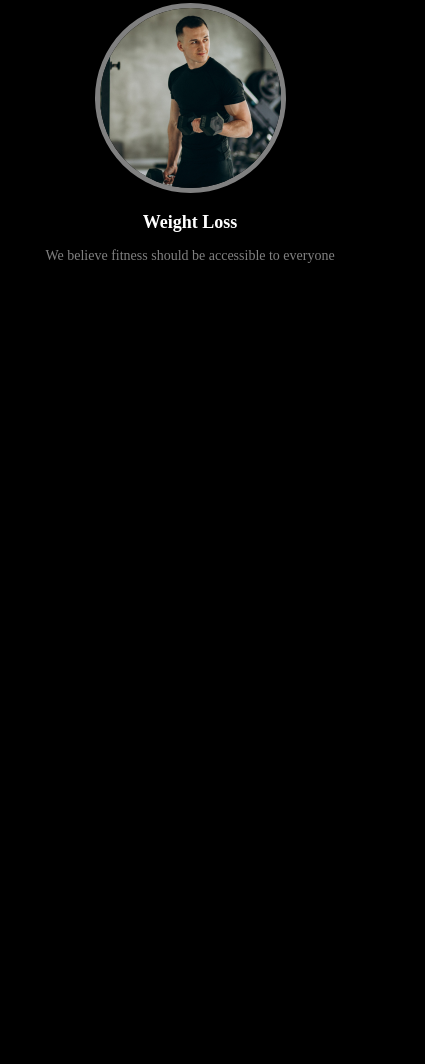
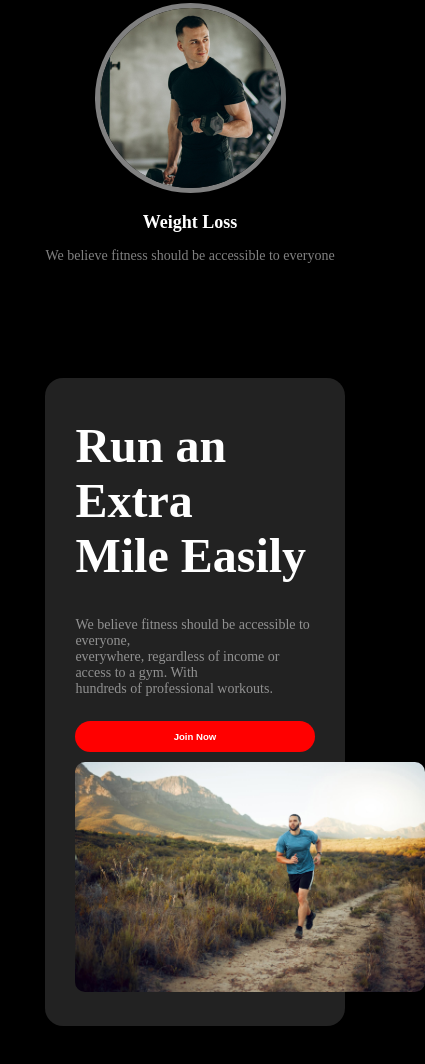
Before and after one commit to UdoyM-1803/Assignment-02, a plain HTML site: page index.html in a window 390 px wide. Shown: the part 2694-3758 px from the top of the page, 425 px wide, since content can reach past the window. Before the commit the page ends 3072 px from the top, so only its background shows below. Drawn offline with Linux system fonts and the light colour scheme.

Commit message:
Runs section added and make it responsive

```diff
--- a/index.html
+++ b/index.html
@@ -54,30 +54,41 @@
         <section class="first-sec display-flex">
             <div class="habit-section">
                 <h1 class="section-title">Change Your Habits</h1>
-                <p class="habit-content">We believe fitness should be accessible to everyone, everywhere, regardless of
+                <p class="normal-font">We believe fitness should be accessible to everyone, everywhere, regardless of
                     income or access to a gym.</p>
             </div>
             <div class="habit-item display-flex">
                 <div class="habits">
                     <img src="images/image 3.png" alt="">
                     <h1>Movement</h1>
-                    <p>We believe fitness should be accessible to everyone</p>
+                    <p class="normal-font">We believe fitness should be accessible to everyone</p>
                 </div>
                 <div class="habits">
                     <img src="images/image 2.png" alt="">
                     <h1>Time</h1>
-                    <p>We believe fitness should be accessible to everyone</p>
+                    <p class="normal-font">We believe fitness should be accessible to everyone</p>
                 </div>
                 <div class="habits">
                     <img src="images/image 4.png" alt="">
                     <h1>Practice</h1>
-                    <p>We believe fitness should be accessible to everyone</p>
+                    <p class="normal-font">We believe fitness should be accessible to everyone</p>
                 </div>
                 <div class="habits">
                     <img src="images/image 5.png" alt="">
                     <h1>Weight Loss</h1>
-                    <p>We believe fitness should be accessible to everyone</p>
+                    <p class="normal-font">We believe fitness should be accessible to everyone</p>
                 </div>
+            </div>
+        </section>
+        <section class="second-sec display-flex">
+            <div class="run-section display-flex">
+                <h1 class="section-title">Run an Extra <br>
+                    Mile Easily</h1>
+                <p class="normal-font">We believe fitness should be accessible to everyone, <br>everywhere, regardless of income or access to a gym. With <br> hundreds of professional workouts.</p>
+                <button class="btn-primary">Join Now</button>
+            </div>
+            <div>
+                <img class="run-image" src="images/run.jpg" alt="">
             </div>
         </section>
     </main>
--- a/styles/styles.css
+++ b/styles/styles.css
@@ -104,7 +104,7 @@ nav ul {
 }
 
 .btn-primary {
-    /* max-width: 200px; */
+    max-width: 200px;
     padding: 16px 40px;
     background-color: red;
     color: white;
@@ -172,7 +172,7 @@ main section {
     text-align: center;
 }
 
-.habit-content {
+.normal-font {
     font-size: 0.875rem;
     color: rgba(255, 255, 255, 0.5);
 }
@@ -197,11 +197,35 @@ main section {
     font-weight: 600;
 }
 
-.habits p {
-    font-size: 0.875rem;
-    color: rgba(255, 255, 255, 0.5);
+
+
+/* Second styles related ........................... */
+.second-sec {
+    padding: 30px;
+    border-radius: 18px;
+    background: rgb(34, 34, 34);
+    align-items: center;
+    justify-content: space-between;
+    gap: 100px;
 }
 
+.run-section {
+    padding: 20px;
+    max-width: 50%;
+    text-align: left;
+    flex-direction: column;
+    gap: 10px;
+}
+
+.run-section h1 {
+    margin: 10px auto 10px 0px;
+}
+
+.run-image {
+    max-width: 350px;
+    max-height: 350px;
+    border-radius: 10px;
+}
 
 
 
@@ -209,7 +233,12 @@ main section {
 /* Media queries related............................. */
 
 @media screen and (max-width: 576px) {
-    .header-content, .navbar, .nav-item, .habit-item {
+
+    .header-content,
+    .navbar,
+    .nav-item,
+    .habit-item,
+    .second-sec {
         flex-direction: column;
         align-items: start;
     }
@@ -239,5 +268,13 @@ main section {
         margin-left: 50px;
     }
 
+    .run-section {
+        padding: 0px;
+        max-width: 100%;
+    }
 
+    .second-sec {
+        gap: 10px;
+        padding: auto 20px;
+    }
 }
```
